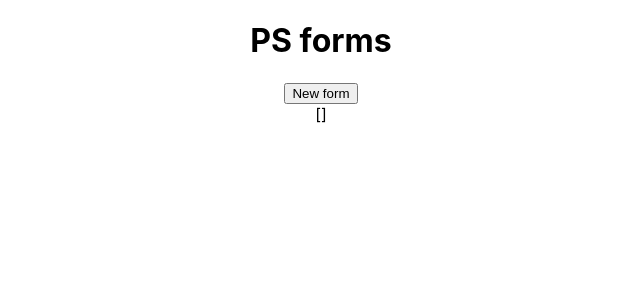
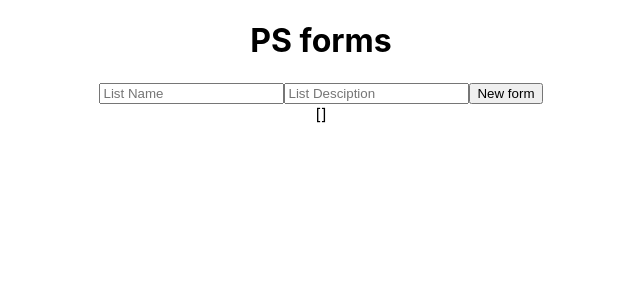
Before and after one commit to patryk-siewiera/iterators, a React (Create React App) app: page / in a window 1280 px wide. Shown: the top 300 px of the page, without its empty margins (319-959 px from the left). Built offline with nearby package versions, Linux system fonts and the light colour scheme.

Commit message:
feat: name, desc into object

```diff
--- a/src/App.js
+++ b/src/App.js
@@ -1,24 +1,45 @@
 import "./App.css";
-import React, { useState } from "react";
+import React, { useState, useEffect } from "react";
 
-function newForm(name) {
+function newForm(name, description) {
 	const form = {
 		name: name,
+		description: description,
 	};
 	return form;
 }
 
 function App() {
 	const [formList, setFormList] = useState([]);
+	const [name, setName] = useState("");
+	const [desc, setDesc] = useState("");
 	return (
 		<div className="App">
 			<h1>PS forms</h1>
+			<input
+				onChange={(ev) => setName(ev.target.value)}
+				type="text"
+				placeholder="List Name"
+				id="name"
+				value={name}
+			/>
+			<input
+				onChange={(ev) => setDesc(ev.target.value)}
+				type="text"
+				placeholder="List Desciption"
+				id="description"
+				value={desc}
+			/>
+			{/* https://youtu.be/pCA4qpQDZD8?t=1160 */}
 			<button
-				onClick={(e) => setFormList(formList.concat(newForm("list1")))}
+				type="submit"
+				onClick={(e) =>
+					setFormList(formList.concat(newForm(name, desc)))
+				}
 			>
 				New form
 			</button>
-			<div>{JSON.stringify(formList)}</div>
+			<div>{JSON.stringify(formList, null, 2)}</div>
 		</div>
 	);
 }
```
